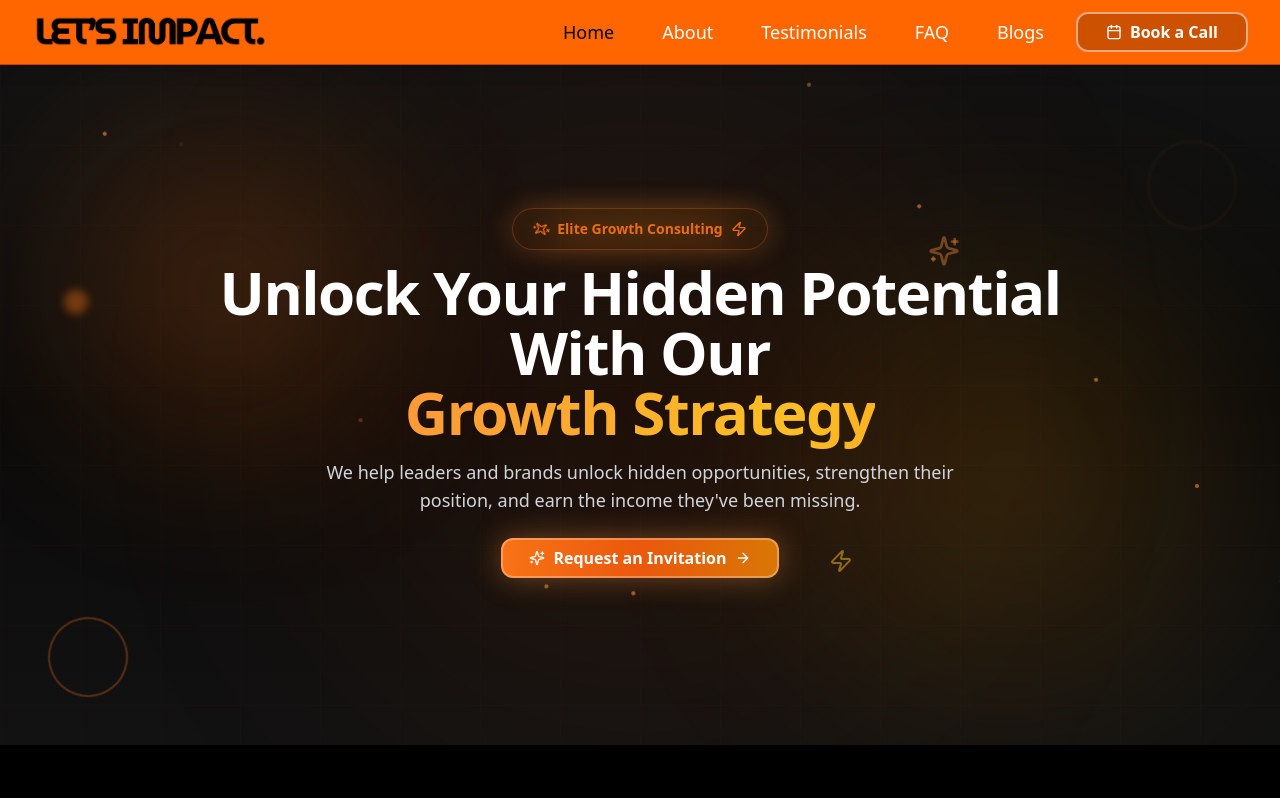
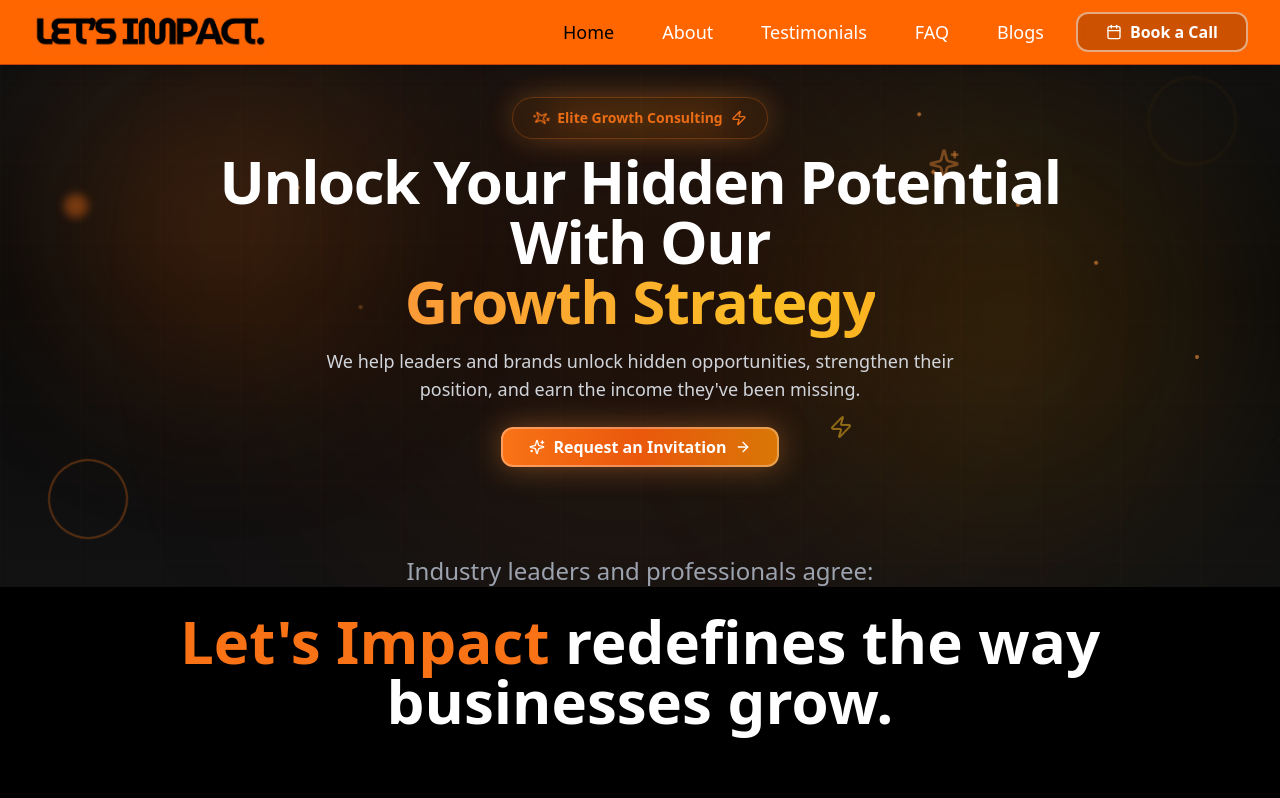
Before and after one commit to asmaa-dev1/lets-impact, a React (Vite) app: page / in a window 1280 px wide. Shown: the top 798 px of the page. Built offline with nearby package versions, Linux system fonts and the light colour scheme.

Commit message:
again new changes

```diff
--- a/src/components/HeroSection.tsx
+++ b/src/components/HeroSection.tsx
@@ -34,7 +34,7 @@ const HeroSection = () => {
   };
 
   return (
-    <div className="relative bg-gradient-to-b from-saas-black via-[#0a0a0a] to-saas-black overflow-hidden min-h-[85vh] flex items-center py-2">
+    <div className="relative bg-gradient-to-b from-saas-black via-[#0a0a0a] to-saas-black overflow-hidden min-h-[25vh] flex items-center -mt-16 -mb-20">
       {/* Animated floating orbs */}
       <div className="absolute top-20 left-20 w-72 h-72 bg-orange-500/30 rounded-full blur-[100px] animate-pulse"></div>
       <div className="absolute bottom-20 right-20 w-96 h-96 bg-amber-500/30 rounded-full blur-[120px] animate-pulse" style={{animationDelay: '1s', animationDuration: '4s'}}></div>
```
